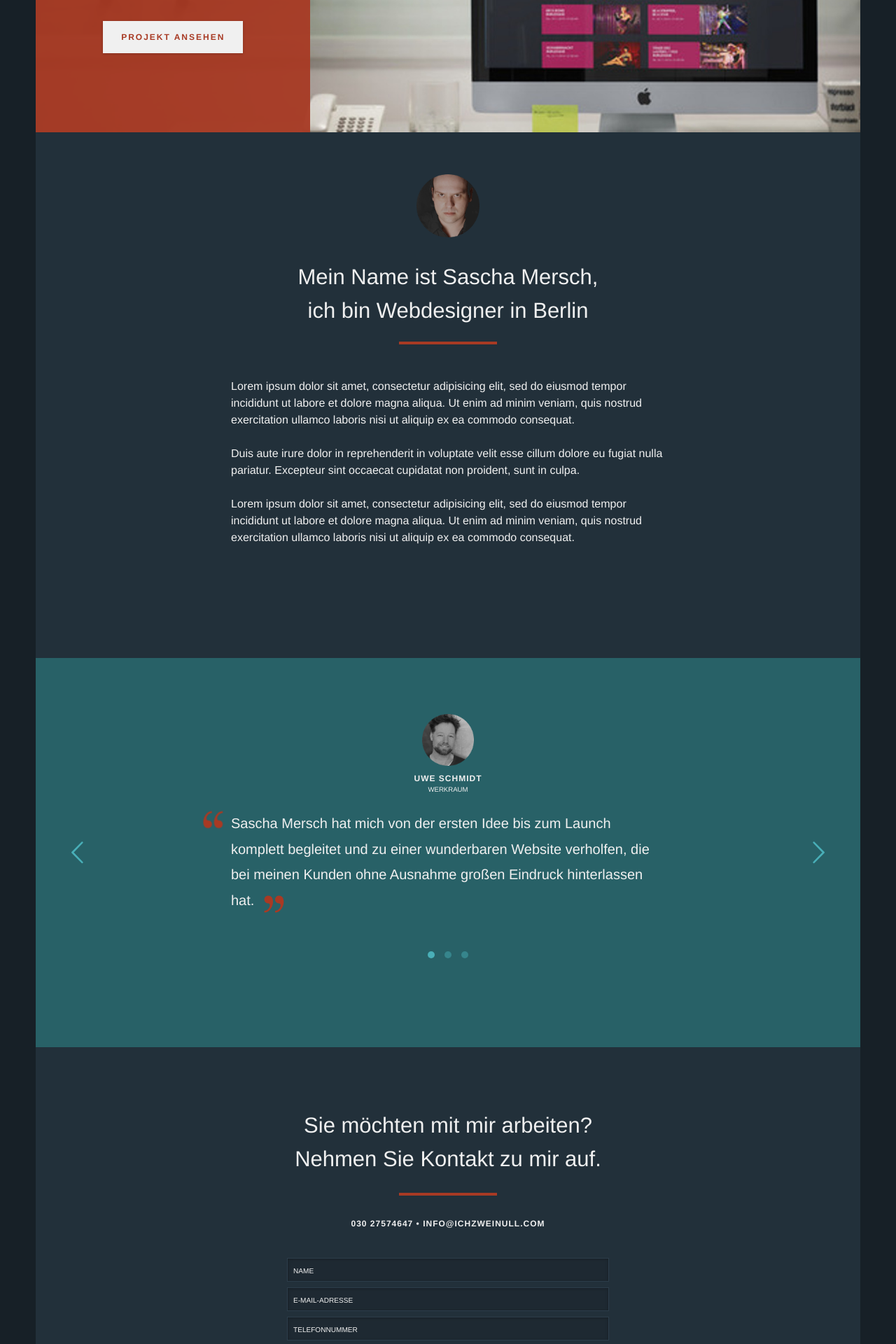
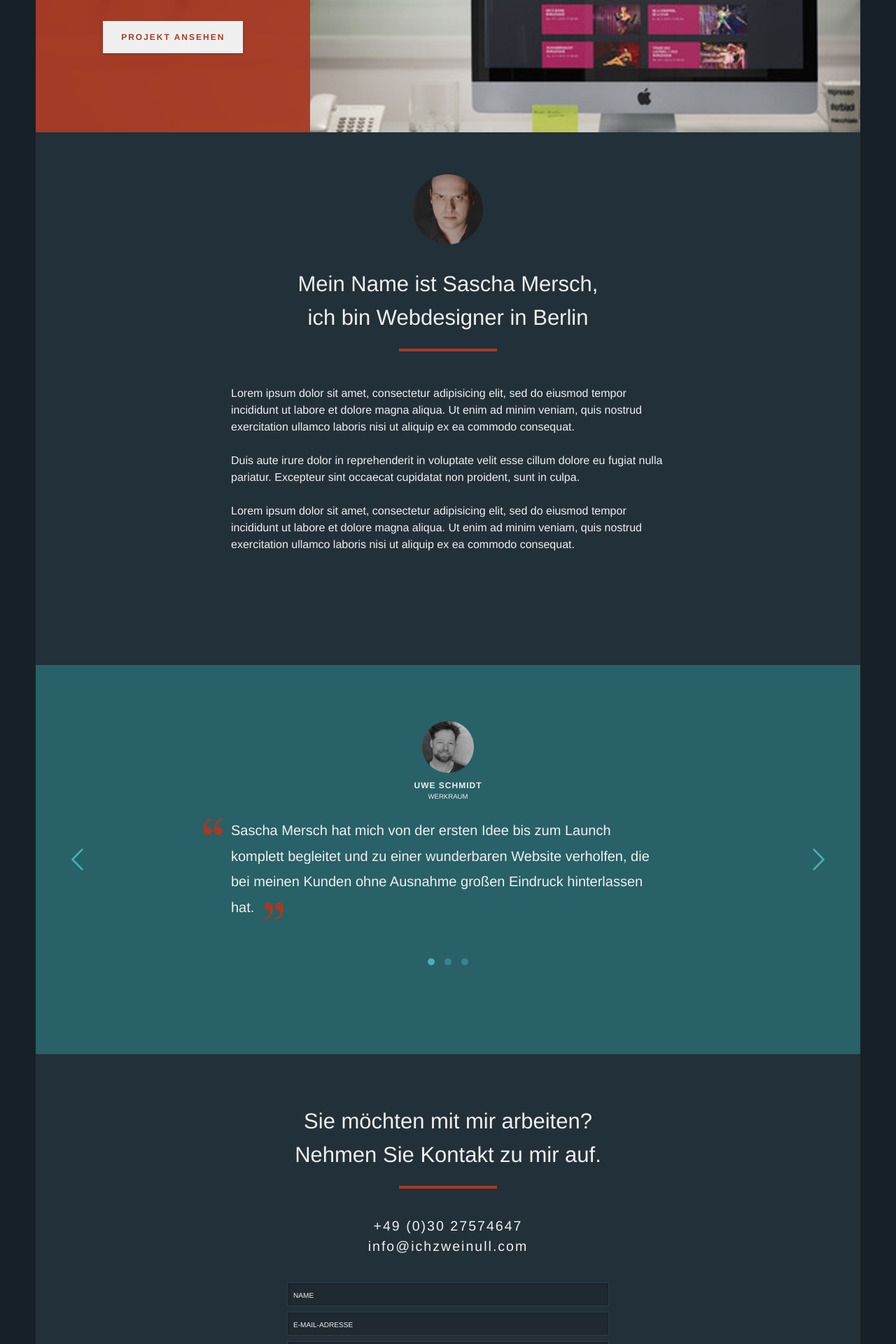
Before and after one commit to rschach/ichzweinull, a Jekyll site: the page built from index.html, in a window 1280 px wide. Shown: the part 1909-3829 px from the top of the page at 70% size. Built offline with Jekyll 4.4.1, drawn with Linux system fonts in a browser that asks for light colours; nearby versions of some CDN libraries; some web fonts are replaced.

Commit message:
Contact and about layout

```diff
--- a/_includes/contact.html
+++ b/_includes/contact.html
@@ -1,7 +1,7 @@
 <section id="contact" class="contact">
   <header>
     <h1>Sie möchten mit mir arbeiten?<br />Nehmen Sie Kontakt zu mir auf.</h1>
-    <p>030 27574647 • <a href="mailto:info@ichzweinull.com">info@ichzweinull.com</a></p>
+    <p>+49 (0)30 27574647<br /><a href="mailto:info@ichzweinull.com">info@ichzweinull.com</a></p>
   </header>
   <!-- <form class="awesome-form" method="POST" action="//formspree.io/info@ichzweinull.com"> -->
   <form class="contact-form">
--- a/_sass/3-layout/_about.sass
+++ b/_sass/3-layout/_about.sass
@@ -12,7 +12,7 @@
       max-width: 460px
 
     img
-      max-width: 90px
+      max-width: 100px
 
     h1
       margin: 0.85em 0 0
--- a/css/main.css
+++ b/css/main.css
@@ -409,7 +409,7 @@ a, a:visited {
 a:hover {
   color: #a83a24; }
 
-.small-bold, h4, .tagline p, nav.main-nav ul li a, .button, .client-info .client-name, .contact header p {
+.small-bold, h4, .tagline p, nav.main-nav ul li a, .button, .client-info .client-name {
   font-size: 75%;
   font-weight: 700;
   text-transform: uppercase; }
@@ -1048,7 +1048,7 @@ figure {
       margin: 0 auto;
       max-width: 460px; }
     .about header img {
-      max-width: 90px; }
+      max-width: 100px; }
     .about header h1 {
       margin: 0.85em 0 0; }
       .about header h1:after {
@@ -1061,15 +1061,17 @@ figure {
 .contact {
   background: #22303a; }
   .contact header {
-    padding: 40px 0 0;
+    padding: 24px 0 0;
     text-align: center; }
     .contact header h1 {
-      margin-bottom: 1em; }
+      margin-bottom: 1.25em; }
       .contact header h1::after {
-        margin: 24px auto 0; }
+        margin: 20px auto 0; }
     .contact header p {
       margin: 0 auto;
-      letter-spacing: 1px; }
+      font-size: 1.225em;
+      font-weight: 300;
+      letter-spacing: 2px; }
     .contact header a {
       color: #f0f0f0; }
       .contact header a:hover {
@@ -1078,7 +1080,7 @@ figure {
 .contact-form {
   max-width: 460px;
   margin: 0 auto;
-  padding: 40px 0 0; }
+  padding: 36px 0 0; }
   .contact-form input, .contact-form textarea {
     width: 100%;
     border: 0;
```
Also changed, not shown: _sass/3-layout/_contact.sass (+7 -6 lines).
